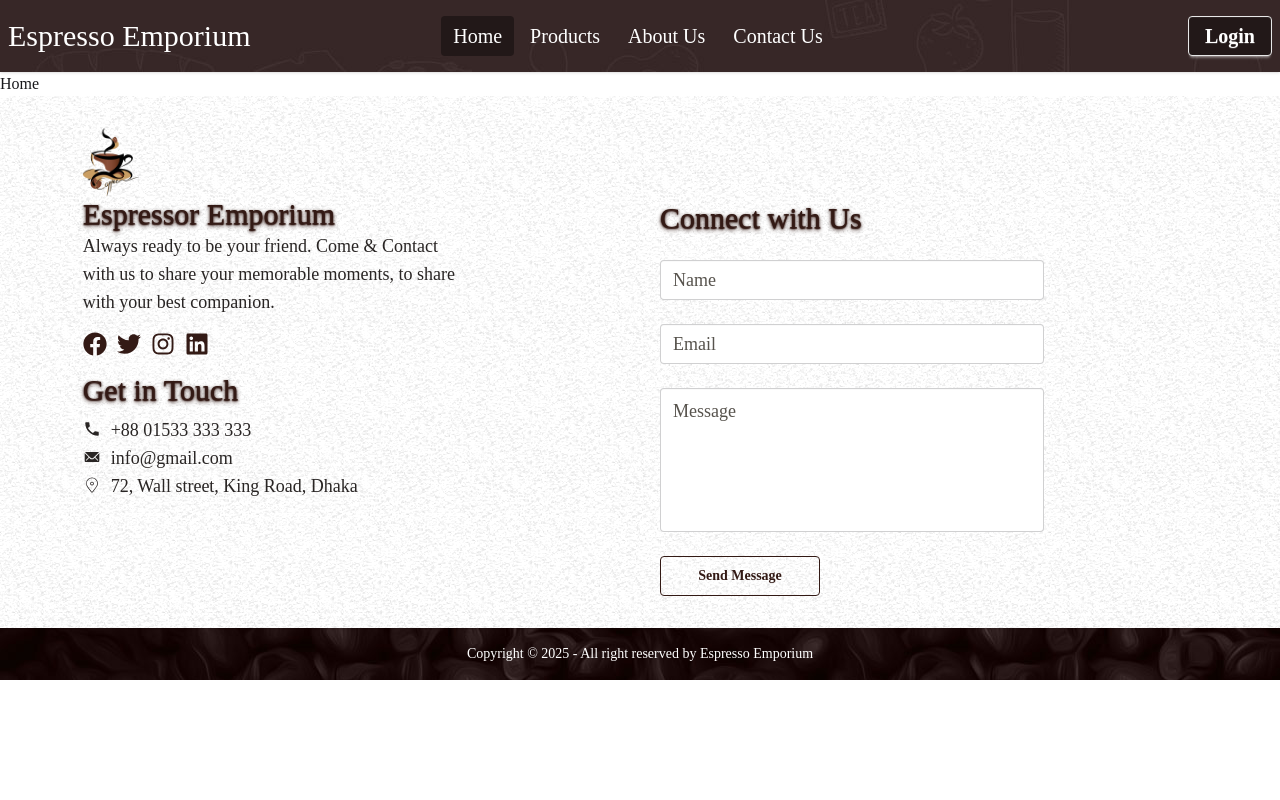
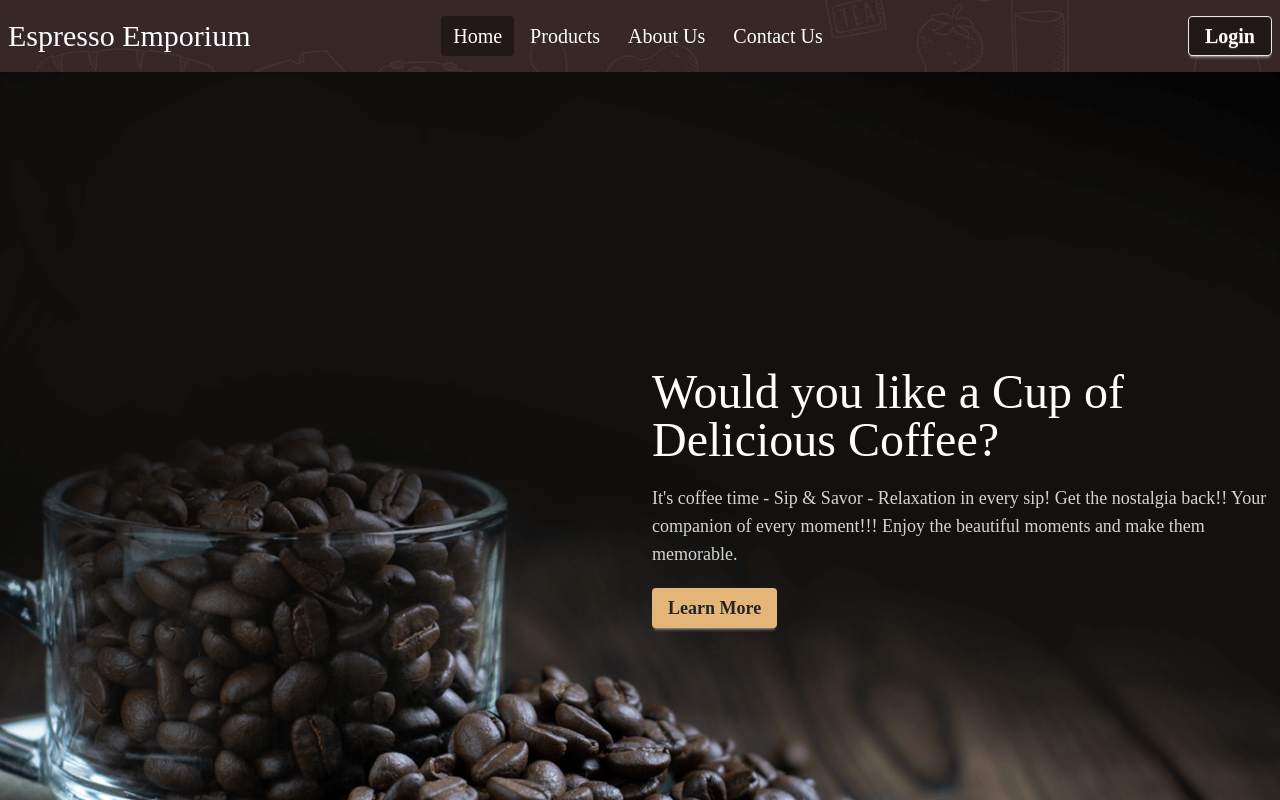
Before and after one commit to Kawsar26229/espresso-emporium-client, a React (Vite) app: page / in a window 1280 px wide. Shown: the top 800 px of the page. Built offline with nearby package versions, Linux system fonts and the light colour scheme; a web font is replaced by a local one.

Commit message:
banner done

```diff
--- /dev/null
+++ b/src/components/Banner/Banner.jsx
@@ -0,0 +1,26 @@
+import { Link } from 'react-router';
+import bannerImg from '../../assets/more/3.png'
+function Banner() {
+  return (
+    <div
+      className="hero h-9/10"
+      style={{
+        backgroundImage:
+          `url(${bannerImg})`,
+      }}
+    >
+      <div className='grid grid-cols-2 gap-6'>
+        <div></div>
+        <div className="max-w-2xl my-74">
+          <h1 className="mb-5 text-5xl text-white">Would you like a Cup of Delicious Coffee?</h1>
+          <p className="mb-5 text-neutral-300 text-lg">
+            It's coffee time - Sip & Savor - Relaxation in every sip! Get the nostalgia back!! Your companion of every moment!!! Enjoy the beautiful moments and make them memorable.
+          </p>
+          <Link className="btn bg-[#E3B577] text-[#242222] border-none text-lg">Learn More</Link>
+        </div>
+      </div>
+    </div>
+  );
+}
+
+export default Banner;
--- a/src/pages/Home/Home.jsx
+++ b/src/pages/Home/Home.jsx
@@ -1,6 +1,10 @@
+import Banner from "../../components/Banner/Banner"
+
 function Home() {
   return (
-    <div>Home</div>
+    <>
+    <Banner/>
+    </>
   )
 }
 
```
